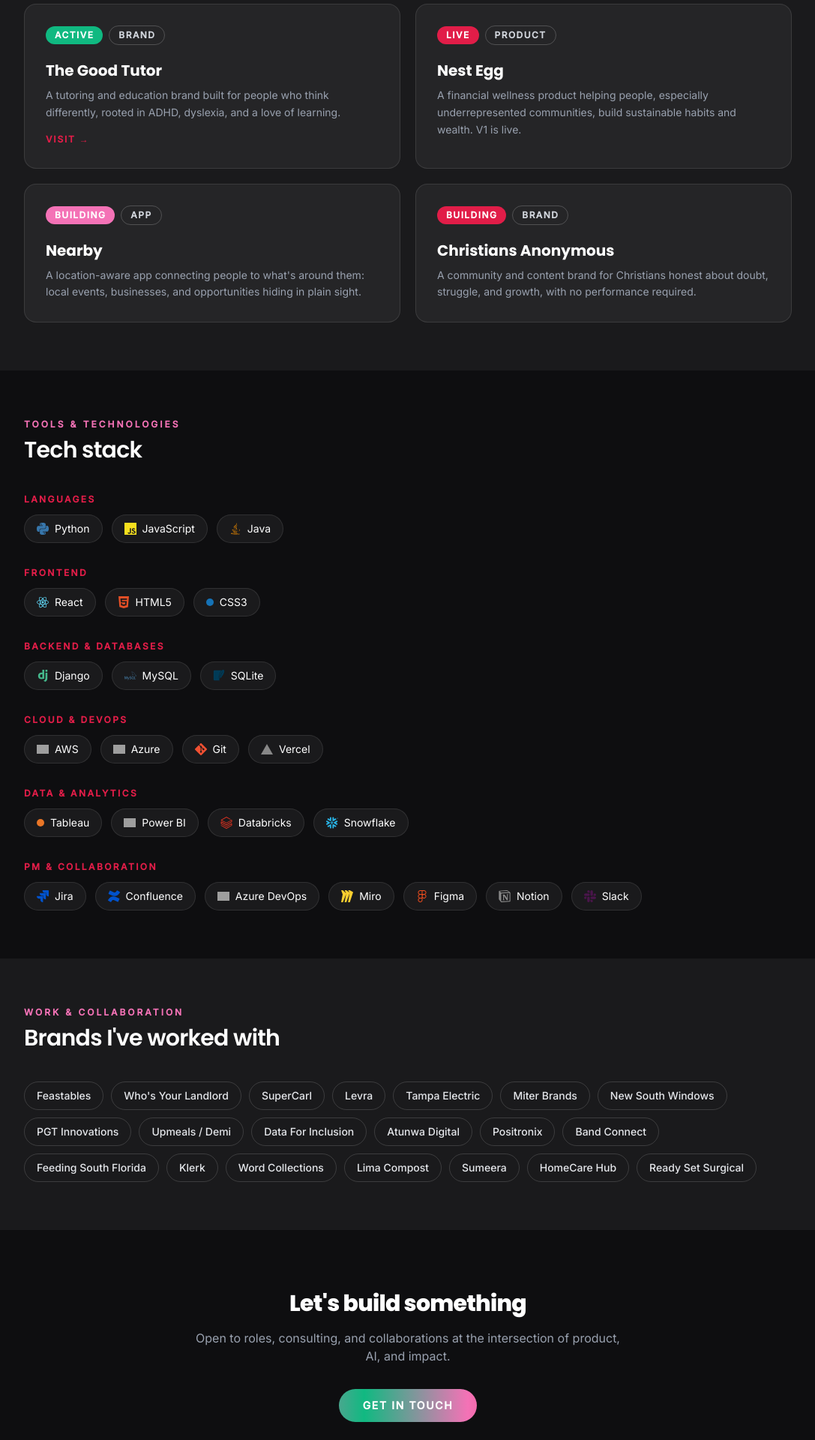
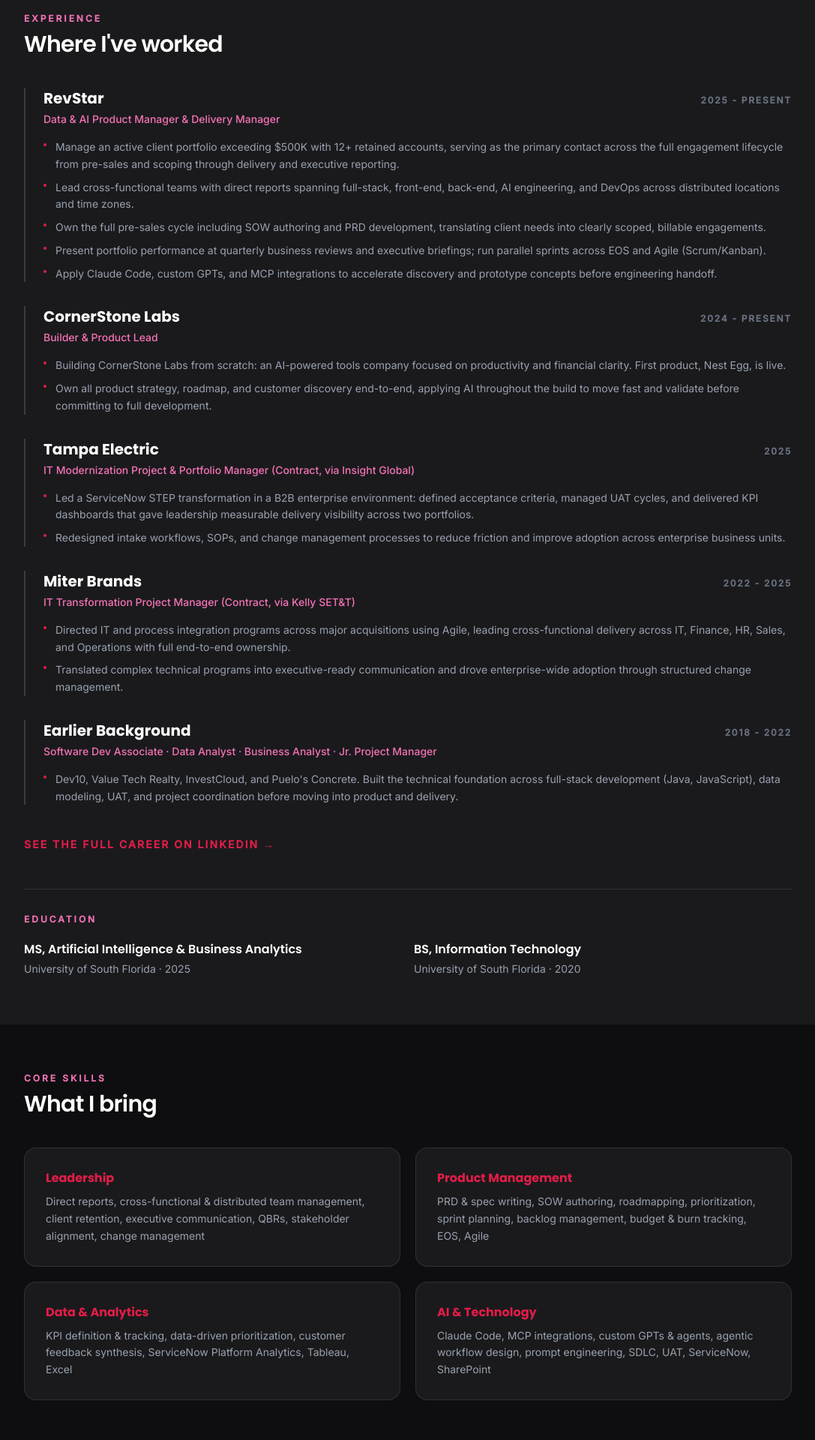
Before and after one commit to zayvianas/zayviana.com, a Next.js app: page /professional in a window 1280 px wide. Shown: the part 760-2680 px from the top of the page at 75% size, without its empty margins (96-1183 px from the left). Built offline with nearby package versions, Linux system fonts and the light colour scheme; grey boxes are pictures that could not be loaded.

Commit message:
Build out portfolio: real experience, education, skills from resume; LinkedIn as primary CTA

```diff
--- a/app/professional/BuilderView.tsx
+++ b/app/professional/BuilderView.tsx
@@ -3,7 +3,71 @@
 import { useColorMode } from "../components/ColorModeProvider"
 import { techCategories, clients, builds } from "../lib/siteData"
 
-const focus = ["Product Management", "AI Consulting", "Data & Analytics", "Product Strategy", "Startup & Brand Building"]
+const LINKEDIN = "https://www.linkedin.com/in/zayviana/"
+
+const focus = ["Product Management", "AI & Delivery", "Stakeholder Management", "IT Transformation", "Agile / Scrum"]
+
+const experience = [
+  {
+    company: "RevStar",
+    role: "Data & AI Product Manager & Delivery Manager",
+    period: "2025 - Present",
+    bullets: [
+      "Manage an active client portfolio exceeding $500K with 12+ retained accounts, serving as the primary contact across the full engagement lifecycle from pre-sales and scoping through delivery and executive reporting.",
+      "Lead cross-functional teams with direct reports spanning full-stack, front-end, back-end, AI engineering, and DevOps across distributed locations and time zones.",
+      "Own the full pre-sales cycle including SOW authoring and PRD development, translating client needs into clearly scoped, billable engagements.",
+      "Present portfolio performance at quarterly business reviews and executive briefings; run parallel sprints across EOS and Agile (Scrum/Kanban).",
+      "Apply Claude Code, custom GPTs, and MCP integrations to accelerate discovery and prototype concepts before engineering handoff.",
+    ],
+  },
+  {
+    company: "CornerStone Labs",
+    role: "Builder & Product Lead",
+    period: "2024 - Present",
+    bullets: [
+      "Building CornerStone Labs from scratch: an AI-powered tools company focused on productivity and financial clarity. First product, Nest Egg, is live.",
+      "Own all product strategy, roadmap, and customer discovery end-to-end, applying AI throughout the build to move fast and validate before committing to full development.",
+    ],
+  },
+  {
+    company: "Tampa Electric",
+    role: "IT Modernization Project & Portfolio Manager (Contract, via Insight Global)",
+    period: "2025",
+    bullets: [
+      "Led a ServiceNow STEP transformation in a B2B enterprise environment: defined acceptance criteria, managed UAT cycles, and delivered KPI dashboards that gave leadership measurable delivery visibility across two portfolios.",
+      "Redesigned intake workflows, SOPs, and change management processes to reduce friction and improve adoption across enterprise business units.",
+    ],
+  },
+  {
+    company: "Miter Brands",
+    role: "IT Transformation Project Manager (Contract, via Kelly SET&T)",
+    period: "2022 - 2025",
+    bullets: [
+      "Directed IT and process integration programs across major acquisitions using Agile, leading cross-functional delivery across IT, Finance, HR, Sales, and Operations with full end-to-end ownership.",
+      "Translated complex technical programs into executive-ready communication and drove enterprise-wide adoption through structured change management.",
+    ],
+  },
+  {
+    company: "Earlier Background",
+    role: "Software Dev Associate · Data Analyst · Business Analyst · Jr. Project Manager",
+    period: "2018 - 2022",
+    bullets: [
+      "Dev10, Value Tech Realty, InvestCloud, and Puelo's Concrete. Built the technical foundation across full-stack development (Java, JavaScript), data modeling, UAT, and project coordination before moving into product and delivery.",
+    ],
+  },
+]
+
+const education = [
+  { school: "University of South Florida", degree: "MS, Artificial Intelligence & Business Analytics", year: "2025" },
+  { school: "University of South Florida", degree: "BS, Information Technology", year: "2020" },
+]
+
+const skills = [
+  { label: "Leadership", items: "Direct reports, cross-functional & distributed team management, client retention, executive communication, QBRs, stakeholder alignment, change management" },
+  { label: "Product Management", items: "PRD & spec writing, SOW authoring, roadmapping, prioritization, sprint planning, backlog management, budget & burn tracking, EOS, Agile" },
+  { label: "Data & Analytics", items: "KPI definition & tracking, data-driven prioritization, customer feedback synthesis, ServiceNow Platform Analytics, Tableau, Excel" },
+  { label: "AI & Technology", items: "Claude Code, MCP integrations, custom GPTs & agents, agentic workflow design, prompt engineering, SDLC, UAT, ServiceNow, SharePoint" },
+]
 
 export default function BuilderView() {
   const { colorMode } = useColorMode()
@@ -30,25 +94,28 @@
           <span className={dark ? "text-white/30" : "text-black/25"}> · </span>
           <span className="text-[var(--accent-pink)]">AI</span>
           <span className={dark ? "text-white/30" : "text-black/25"}> · </span>
-          <span className="text-[var(--accent-green)]">Data</span>
+          <span className="text-[var(--accent-green)]">Delivery</span>
           <span className={dark ? "text-white/30" : "text-black/25"}> · </span>
           <span className="text-[var(--accent-red)]">Founder</span>
         </p>
+        <p className={`mt-2 text-sm font-medium uppercase tracking-[0.15em] ${dark ? "text-gray-500" : "text-gray-500"}`}>
+          Senior AI Product Manager · Tampa Bay, FL
+        </p>
         <p className={`mt-6 max-w-2xl text-lg ${dark ? "text-gray-300" : "text-gray-700"}`}>
-          I turn ideas into products that work. A decade across product management, AI, data, and founding ventures, building for startups and enterprises alike.
+          Senior product manager and people leader across software development, enterprise IT transformation, and AI consulting. I manage a $500K+ client portfolio and cross-functional engineering teams at RevStar, owning each engagement from the first conversation through delivery. Master's in AI &amp; Business Analytics from USF.
         </p>
 
         <div className="mt-8 flex flex-wrap gap-3">
+          <a href={LINKEDIN} target="_blank" rel="noopener noreferrer"
+            className="gradient-tag rounded-full px-8 py-3 text-sm font-semibold uppercase tracking-[0.12em] text-white transition hover:opacity-90">
+            View LinkedIn
+          </a>
           <a href="/connect"
-            className="gradient-tag rounded-full px-8 py-3 text-sm font-semibold uppercase tracking-[0.12em] text-white transition hover:opacity-90">
-            Get in touch
-          </a>
-          <a href="https://linkedin.com/in/zayviana" target="_blank" rel="noopener noreferrer"
             className={`rounded-full border px-8 py-3 text-sm font-semibold uppercase tracking-[0.12em] transition ${
               dark ? "border-white/30 text-white hover:bg-white hover:text-[#0e0e10]"
                    : "border-black/20 text-[#0e0e10] hover:bg-[#0e0e10] hover:text-white"
             }`}>
-            LinkedIn
+            Get in touch
           </a>
         </div>
 
@@ -58,6 +125,70 @@
               {f}
             </span>
           ))}
+        </div>
+      </section>
+
+      {/* EXPERIENCE */}
+      <section id="experience" className={`scroll-mt-20 px-6 py-16 ${dark ? "bg-white/5" : "bg-black/[0.02]"}`}>
+        <div className="mx-auto max-w-5xl">
+          <p className={`mb-2 ${kicker}`}>Experience</p>
+          <h2 className={`mb-10 ${h2}`}>Where I've worked</h2>
+
+          <div className="flex flex-col gap-8">
+            {experience.map(({ company, role, period, bullets }) => (
+              <div key={company} className={`border-l-2 pl-6 ${dark ? "border-white/15" : "border-black/10"}`}>
+                <div className="flex flex-wrap items-baseline justify-between gap-x-4">
+                  <h3 className="font-display text-xl font-bold">{company}</h3>
+                  <span className={`text-xs font-semibold uppercase tracking-[0.15em] ${dark ? "text-gray-500" : "text-gray-400"}`}>{period}</span>
+                </div>
+                <p className="mt-1 text-sm font-medium text-[var(--accent-pink)]">{role}</p>
+                <ul className="mt-4 flex flex-col gap-2">
+                  {bullets.map((b, i) => (
+                    <li key={i} className={`flex gap-3 text-sm leading-relaxed ${muted}`}>
+                      <span className="mt-1.5 h-1 w-1 shrink-0 rounded-full bg-[var(--accent-red)]" />
+                      <span>{b}</span>
+                    </li>
+                  ))}
+                </ul>
+              </div>
+            ))}
+          </div>
+
+          <div className="mt-10">
+            <a href={LINKEDIN} target="_blank" rel="noopener noreferrer"
+              className="text-sm font-semibold uppercase tracking-[0.15em] text-[var(--accent-red)] hover:opacity-70">
+              See the full career on LinkedIn →
+            </a>
+          </div>
+
+          {/* Education */}
+          <div className={`mt-12 border-t pt-8 ${dark ? "border-white/10" : "border-black/10"}`}>
+            <p className={`mb-5 ${kicker}`}>Education</p>
+            <div className="grid gap-4 sm:grid-cols-2">
+              {education.map(({ school, degree, year }) => (
+                <div key={degree}>
+                  <p className="font-display text-base font-semibold">{degree}</p>
+                  <p className={`mt-1 text-sm ${muted}`}>{school} · {year}</p>
+                </div>
+              ))}
+            </div>
+          </div>
+        </div>
+      </section>
+
+      {/* SKILLS */}
+      <section className="px-6 py-16">
+        <div className="mx-auto max-w-5xl">
+          <p className={`mb-2 ${kicker}`}>Core Skills</p>
+          <h2 className={`mb-10 ${h2}`}>What I bring</h2>
+          <div className="grid gap-5 sm:grid-cols-2">
+            {skills.map(({ label, items }) => (
+              <div key={label} className={card}>
+                <h3 className="font-display text-base font-bold text-[var(--accent-red)]">{label}</h3>
+                <p className={`mt-2 text-sm leading-relaxed ${muted}`}>{items}</p>
+              </div>
+            ))}
+          </div>
         </div>
       </section>
 
@@ -145,10 +276,19 @@
           <p className={`mx-auto mb-8 max-w-xl text-base ${muted}`}>
             Open to roles, consulting, and collaborations at the intersection of product, AI, and impact.
           </p>
-          <a href="/connect"
-            className="gradient-tag inline-block rounded-full px-8 py-3 text-sm font-semibold uppercase tracking-[0.12em] text-white transition hover:opacity-90">
-            Get in touch
-          </a>
+          <div className="flex flex-wrap justify-center gap-3">
+            <a href={LINKEDIN} target="_blank" rel="noopener noreferrer"
+              className="gradient-tag inline-block rounded-full px-8 py-3 text-sm font-semibold uppercase tracking-[0.12em] text-white transition hover:opacity-90">
+              View LinkedIn
+            </a>
+            <a href="/connect"
+              className={`inline-block rounded-full border px-8 py-3 text-sm font-semibold uppercase tracking-[0.12em] transition ${
+                dark ? "border-white/30 text-white hover:bg-white hover:text-[#0e0e10]"
+                     : "border-black/20 text-[#0e0e10] hover:bg-[#0e0e10] hover:text-white"
+              }`}>
+              Get in touch
+            </a>
+          </div>
         </div>
       </section>
     </main>
```
